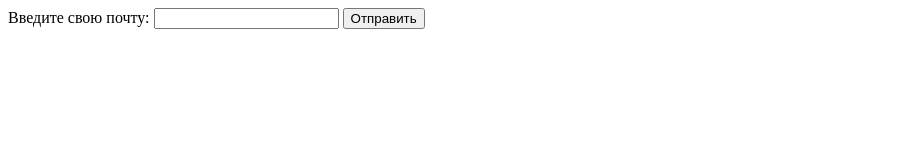
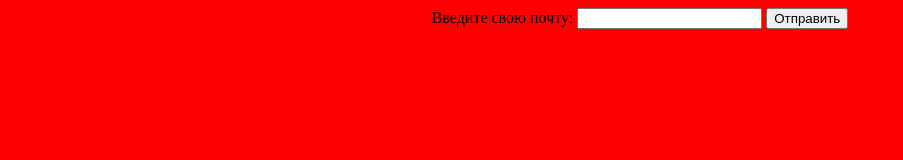
Before and after one commit to AlenaTrofimenko/first, a plain HTML site: page index.html in a window 1280 px wide. Shown: the whole page, without its empty margins (0-903 px from the left). Drawn offline with Linux system fonts and the light colour scheme.

Commit message:
Create css file
Create css file

```diff
--- a/index.html
+++ b/index.html
@@ -3,6 +3,7 @@
 <head>
 	<meta charset="UTF-8">
 	<title>Git</title>
+	<link rel="stylesheet" href="style.css">
 </head>
 <body>
 	<form action="">
--- /dev/null
+++ b/style.css
@@ -0,0 +1,5 @@
+body{
+	background-color: red;
+	display: flex;
+	justify-content: center;
+}
```
